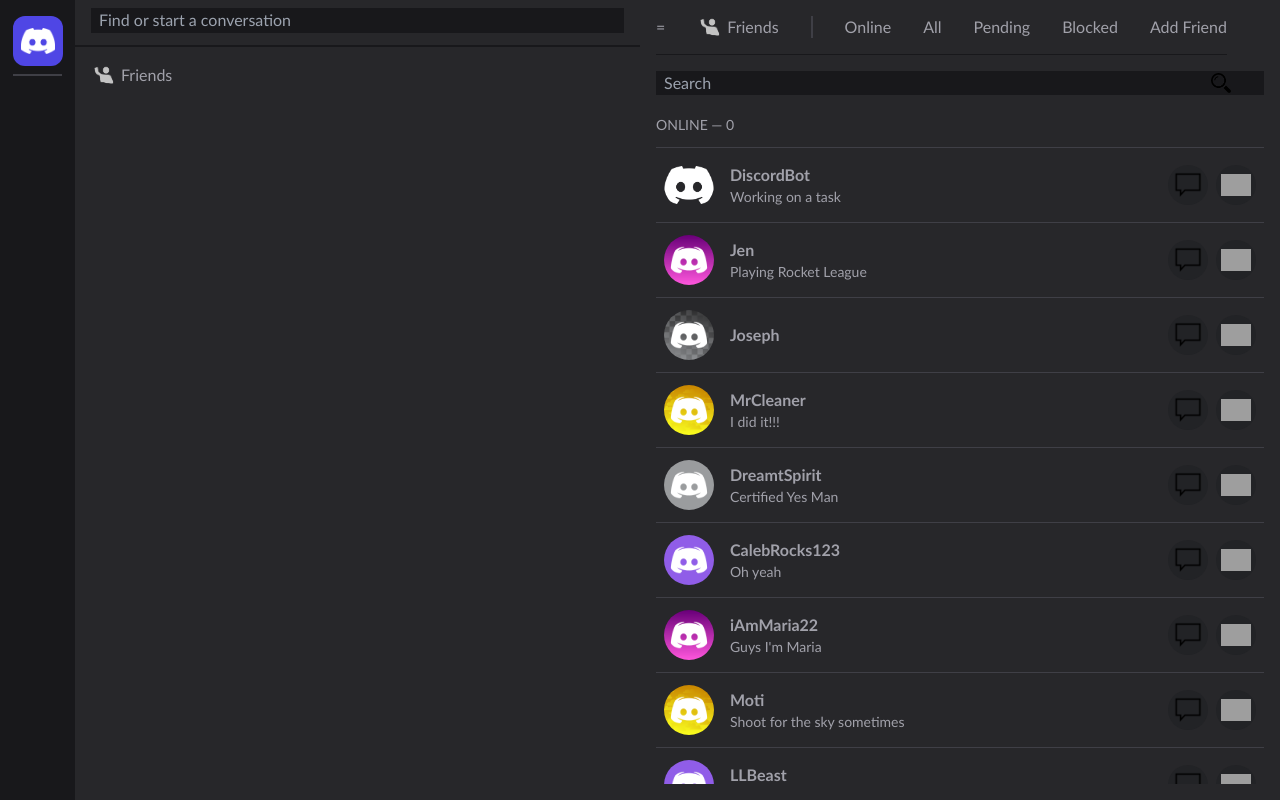
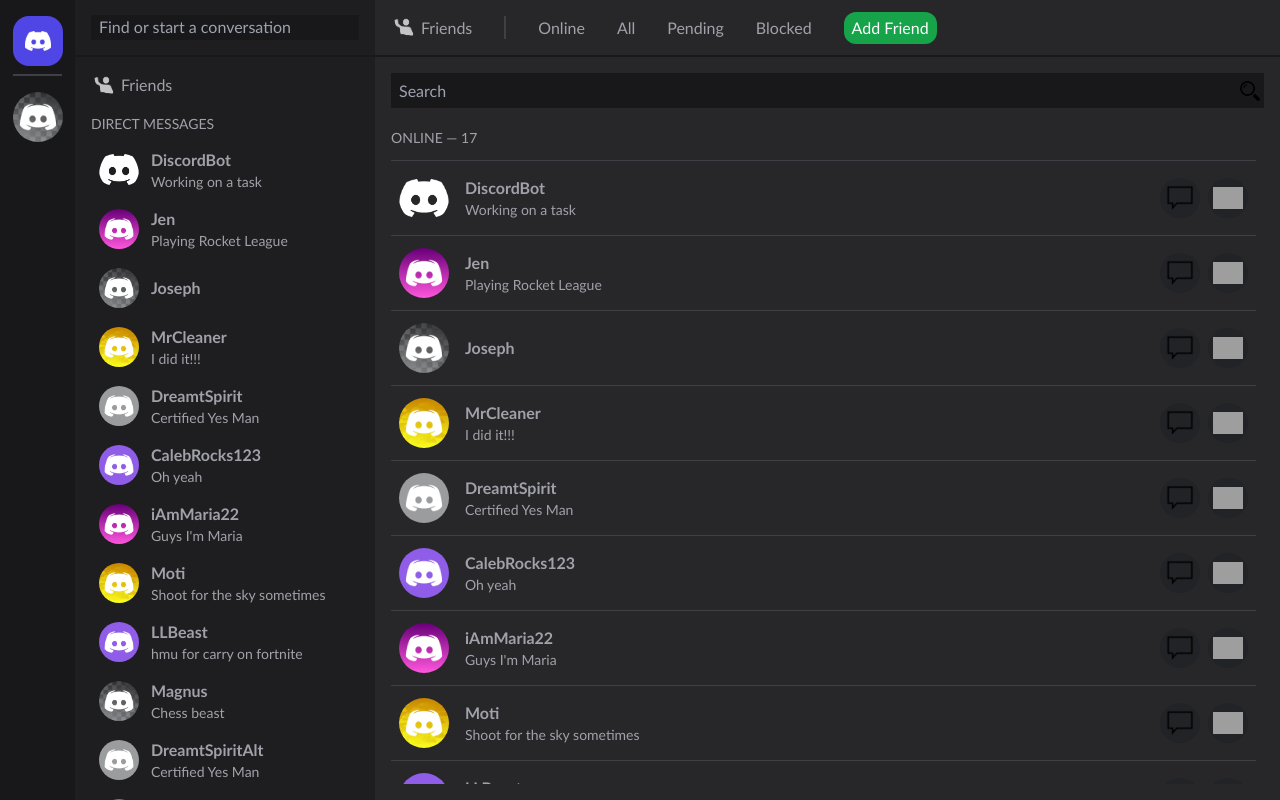
Before and after one commit to kengu7272/Discord-Clone, a React (Vite) app: page /Home in a window 1280 px wide. Built offline with nearby package versions, Linux system fonts and the light colour scheme; grey boxes are pictures that could not be loaded.

Commit message:
updated home page and started on desktop page

```diff
--- a/package.json
+++ b/package.json
@@ -29,6 +29,7 @@
     "eslint-plugin-react-hooks": "^4.6.0",
     "eslint-plugin-react-refresh": "^0.3.4",
     "postcss": "^8.4.23",
+    "tailwind-scrollbar": "^3.0.1",
     "tailwindcss": "^3.3.2",
     "typescript": "^5.0.2",
     "vite": "^4.3.2"
--- a/src/pages/home/Buttons.tsx
+++ b/src/pages/home/Buttons.tsx
@@ -5,13 +5,43 @@
 
 const TopButton: React.FC<TopButtonProps> = ({word, onClick}) => {
     return (
-        <button className="whitespace-nowrap pr-auto" onClick={onClick}>{word}</button>
+        <button className="whitespace-nowrap" onClick={onClick}>{word}</button>
     );
 }
 
-const SideButton: React.FC<TopButtonProps> = ({word, onClick}) => {
+interface SideButtonProps {
+    img: string;
+    onClick: () => void;
+    name: string;
+}
+
+const SideButton: React.FC<SideButtonProps> = ({img, onClick, name}) => {
+
     return (
-        <button className='h-[50px] w-[50px] p-2 rounded-xl' onClick={onClick}><img className='object-contain' src={word} /></button>
+        <div className="h-[50px] w-[50px] flex flex-row items-center">
+            <button className='h-full w-full' onClick={onClick}
+            onMouseEnter={(e) => {
+                const sibling = e.currentTarget.nextElementSibling;
+                if(sibling) {
+                    sibling.classList.remove('hidden');
+                    sibling.classList.add('flex');
+                }
+            }}
+          onMouseLeave={(e) => {
+                const sibling = e.currentTarget.nextElementSibling;
+                if(sibling) {
+                    sibling && sibling.classList.add('hidden');
+                    sibling.classList.remove('flex');
+                }
+            }}>
+                <img className='object-contain rounded-full' src={img} />
+            </button>
+
+            <div className="hidden bg-zinc-900 h-[35px] px-2 rounded-xl flex-row items-center
+            justify-center absolute whitespace-nowrap left-20">
+                <h4>{name}</h4>
+            </div>
+        </div>
     );
 }
 
--- a/src/pages/home/Home.tsx
+++ b/src/pages/home/Home.tsx
@@ -1,9 +1,9 @@
 import wave from './wave.png';
 import glass from './glass.png';
 import logo from './discord-mark-white.png';
-import { TopButton } from './Buttons';
+import { TopButton, SideButton } from './Buttons';
 import { useEffect, useState } from 'react';
-import OnlineFriends from './OnlineFriends';
+import { OnlineFriends, Friends } from './OnlineFriends';
 import pink from './pink.png';
 import checkered from './checkered.png';
 import cloud from './cloud.png';
@@ -14,9 +14,8 @@
     console.log("Hello World!");
 }
 
-
 function Home() {
-    let online = 0;
+    let online = 17;
 
     const [toggle, setToggle] = window.innerWidth >= 640 ? useState(2) : useState(1);
 
@@ -40,30 +39,59 @@
 
     return (
         <div className='flex flex-row h-full overflow-hidden text-zinc-400 w-full'>
-            <div style={{display: toggle == 0 || toggle == 2 ? 'flex' : 'none'}} className='flex-row h-full w-full'>
-                <div className='bg-zinc-900 flex flex-col min-h-full items-center pt-4 px-2 overflow-y-auto w-[75px]'>
-                    <button className='bg-indigo-600 h-[50px] w-[50px] p-2 rounded-xl'>
+            <div style={{display: toggle == 0 || toggle == 2 ? 'flex' : 'none'}} className='flex-row h-full w-full
+            tablet:w-[375px]'>
+
+                <div className='bg-zinc-900 flex flex-col min-h-full items-center pt-4 px-2 w-[75px]'>
+                    <button className='bg-indigo-600 h-[50px] w-[50px] p-3 rounded-2xl' onClick={checkToggle}>
                         <img className='object-contain' src={logo} />
                     </button>
+
                     <div className='bg-zinc-700 w-5/6 h-[2px] mt-2 mb-4'/>
+
+                    <SideButton img={checkered} name="Test Server 1" onClick={Test} />
                 </div>
 
-                <div className='flex flex-col my-2 flex-grow'>
-                    <div className='flex flex-row justify-center mx-4'>
+                <div className='flex flex-col w-[300px] bg-[#1e1e20]'>
+                    <div className='h-[50px] flex py-3 flex-row justify-center items-center mx-4
+                    tablet:h-[55px] tablet:mb-0'>
                         <div className='bg-zinc-900 h-[25px] w-full'>
-                            <input type="text" className='bg-inherit ml-2 outline-none text-zinc-400 w-[85%]' placeholder='Find or start a conversation'/>
+                            <input type="text" className='bg-inherit ml-2 outline-none text-zinc-400 w-[97%]' placeholder='Find or start a conversation'/>
                         </div>
                     </div>
 
-                    <div className='bg-zinc-900 w-full h-[2px] mt-3 mb-4'/>
+                    <div className='bg-zinc-900 w-full h-[2px] mb-4'/>
 
-                    <button onClick={Test} className='flex flex-row mx-4 w-auto'><img className='h-[25px] w-[30px]' src={wave} alt="waving person" /> Friends</button>
+                    <button onClick={Test} className='flex flex-row mx-4 w-auto'><img className='h-[25px] w-[30px]' src={wave} alt="waving person" />Friends</button>
+
+                    <div className='flex-grow h-[100px] p-4 scrollbar-thumb-zinc-900 scrollbar-thin overflow-y-auto'>
+                        <p className='mb-2 text-sm'>DIRECT MESSAGES</p>
+                        <Friends name="DiscordBot" status="Working on a task" img={logo} />
+                        <Friends name="Jen" status="Playing Rocket League" img={pink} />
+                        <Friends name="Joseph" status="" img={checkered} />
+                        <Friends name="MrCleaner" status="I did it!!!" img={cloud} />
+                        <Friends name="DreamtSpirit" status="Certified Yes Man" img={gray} />
+                        <Friends name="CalebRocks123" status="Oh yeah" img={purple} />
+                        <Friends name="iAmMaria22" status="Guys I'm Maria" img={pink} />
+                        <Friends name="Moti" status="Shoot for the sky sometimes" img={cloud} />
+                        <Friends name="LLBeast" status="hmu for carry on fortnite" img={purple} />
+                        <Friends name="Magnus" status="Chess beast" img={checkered} />
+                        <Friends name="DreamtSpiritAlt" status="Certified Yes Man" img={gray} />
+                        <Friends name="JJ" status="Hmu" img={purple} />
+                        <Friends name="Kistol" status="" img={pink} />
+                        <Friends name="The Going Merry" status="One Piece!!!!" img={cloud} />
+                        <Friends name="TTV Rocks" status="They call me rocks on the street" img={purple} />
+                        <Friends name="Milliam" status="I'm rich" img={checkered} />
+                        <Friends name="Cura" status="Cura Cura" img={gray} />
+                    </div>
                 </div>
+
             </div>
 
             <div style={{display: toggle == 1 || toggle == 2 ? 'flex' : 'none'}} className="flex-col h-full w-full">
-                <div className="border-b border-zinc-900 flex flex-row gap-8 items-center h-[55px] mx-4 scrollbar-hide overflow-x-auto overflow-y-hidden py-3 max-w-fit">
-                    <TopButton word="=" onClick={checkToggle}/>
+
+                <div className="flex flex-row gap-8 items-center h-[55px] mx-4 scrollbar-hide overflow-x-auto overflow-y-hidden py-3 max-w-fit">
+                    <button className='tablet:hidden' onClick={checkToggle}>=</button>
 
                     <div className='flex flex-row justify-center items-center min-w-fit'>
                         <img className='h-[25px] w-[30px]' src={wave} alt="waving person" />
@@ -76,18 +104,20 @@
                     <TopButton word="All" onClick={Test}/>
                     <TopButton word="Pending" onClick={Test}/>
                     <TopButton word="Blocked" onClick={Test}/>
-                    <TopButton word="Add Friend" onClick={Test}/>
+                    <div className='bg-green-600 rounded-xl px-2 py-1 text-white'><TopButton word="Add Friend" onClick={Test}/></div>
                 </div>
 
-                <div className='m-4 h-0 flex-grow flex flex-col'>
-                    <div className='bg-zinc-900 flex flex-row h-[30px] items-center w-full'>
-                        <input type="text" className='bg-inherit ml-2 outline-none text-zinc-400 w-[90%]' placeholder='Search' />
-                        <img src={glass} className='h-[20px] w-[20px]'/>
+                <div className='bg-zinc-900 h-[2px] w-full'></div>
+
+                <div className='m-4 h-0 flex-grow flex flex-col relative'>
+                    <div className='bg-zinc-900 flex flex-row h-[35px] items-center w-full'>
+                        <input type="text" className='bg-inherit ml-2 outline-none text-zinc-400 w-full' placeholder='Search' />
+                        <img src={glass} className='h-[20px] w-[20px] absolute right-1'/>
                     </div>
 
                     <p className='text-sm mt-5 mb-3'>ONLINE — {online}</p>
 
-                    <div className='overflow-y-scroll'>
+                    <div className='h-[100px] flex-grow overflow-y-auto pr-2 scrollbar-thumb-zinc-900 scrollbar-thin'>
                         <OnlineFriends name="DiscordBot" status="Working on a task" img={logo} />
                         <OnlineFriends name="Jen" status="Playing Rocket League" img={pink} />
                         <OnlineFriends name="Joseph" status="" img={checkered} />
@@ -99,7 +129,14 @@
                         <OnlineFriends name="LLBeast" status="hmu for carry on fortnite" img={purple} />
                         <OnlineFriends name="Magnus" status="Chess beast" img={checkered} />
                         <OnlineFriends name="DreamtSpiritAlt" status="Certified Yes Man" img={gray} />
+                        <OnlineFriends name="JJ" status="Hmu" img={purple} />
+                        <OnlineFriends name="Kistol" status="" img={pink} />
+                        <OnlineFriends name="The Going Merry" status="One Piece!!!!" img={cloud} />
+                        <OnlineFriends name="TTV Rocks" status="They call me rocks on the street" img={purple} />
+                        <OnlineFriends name="Milliam" status="I'm rich" img={checkered} />
+                        <OnlineFriends name="Cura" status="Cura Cura" img={gray} />
                     </div>
+
                 </div>
             </div>
         </div>
--- a/src/pages/home/OnlineFriends.tsx
+++ b/src/pages/home/OnlineFriends.tsx
@@ -30,4 +30,18 @@
     );
 }
 
-export default OnlineFriends;
+const Friends: React.FC<FriendsProps> = ({name, status, img}) => {
+    return (
+        <button className="flex flex-row items-center h-[55px] my-1 w-full">
+            <img className="w-[40px] h-[40px] object-contain rounded-full ml-2"
+                src={img} alt="pfp" />
+
+            <div className="flex flex-col justify-center h-full ml-3 text-left flex-grow">
+                <h4>{name}</h4>
+                <p className="text-sm">{status}</p>
+            </div>
+        </button>
+    );
+}
+
+export { OnlineFriends, Friends };
--- a/src/pages/login/Login.tsx
+++ b/src/pages/login/Login.tsx
@@ -36,13 +36,12 @@
                 tablet:h-[9.5%] tablet:text-xl'/>
 
                 <p className='text-blue-400 mt-1 mb-4'>Forgot your password?</p>
-                <button className='bg-indigo-600 w-full h-[6%] rounded-sm
-                tablet:h-[9.5%]'>
-                    Log In
-                </button>
+                <Link className='bg-indigo-600 flex justify-center items-center w-full h-[6%] rounded-sm
+                tablet:h-[9.5%]' to="/Home">
+                    Login
+                </Link>
                 <br></br>
                 <p className='inline-block mt-2 text-gray-400'>Need an account?  <span className='inline-block ml-1 text-blue-400'>Register</span></p>
-                <Link to="/Home">Home</Link>
             </form>
 
             <div className='hidden text-center flex-col justify-center items-center
--- a/tailwind.config.js
+++ b/tailwind.config.js
@@ -12,6 +12,7 @@
     }
   },
   plugins: [
-    require('tailwind-scrollbar-hide')
+    require('tailwind-scrollbar-hide'),
+    require('tailwind-scrollbar')
   ],
 }
```
Also changed, not shown: 1 other file (tests, documents, lock files or other folders).
